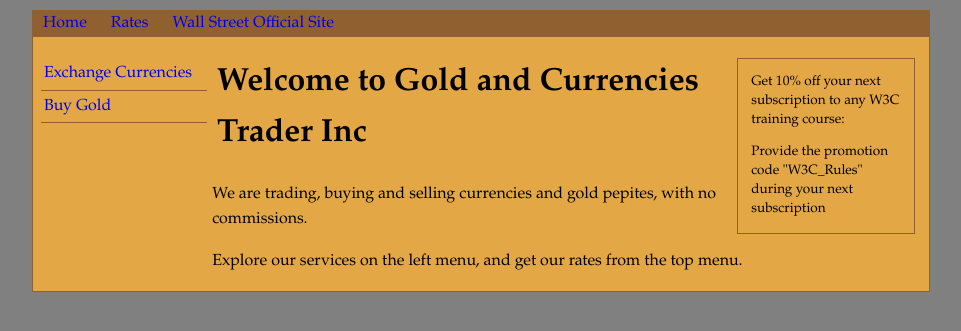
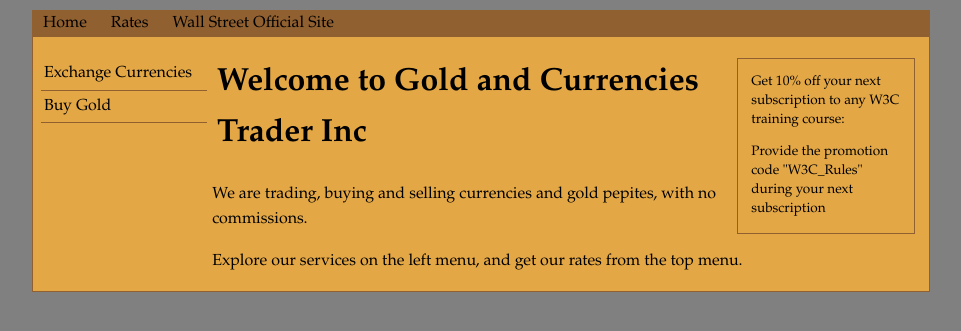
Before and after one commit to Racheet/W3C-Mobile-Course, a PHP site: page / in a window 1280 px wide. Shown: the top 331 px of the page, without its empty margins (159-1120 px from the left). Run offline with PHP 8.4, Linux system fonts and the light colour scheme.

Commit message:
minor missing style rule added

```diff
--- a/assignment1/work/css/style.css
+++ b/assignment1/work/css/style.css
@@ -14,7 +14,7 @@ body { margin: 0; font-size: 1em; line-height: 1.6; }
 ::-moz-selection { background: #fe57a1; color: #fff; text-shadow: none; }
 ::selection { background: #fe57a1; color: #fff; text-shadow: none; }
 
-a { color: #00e; }
+a { color: #000; }
 a:visited { color: #000; }
 a:hover { color: #000; }
 a:focus { outline: thin dotted; }
```
